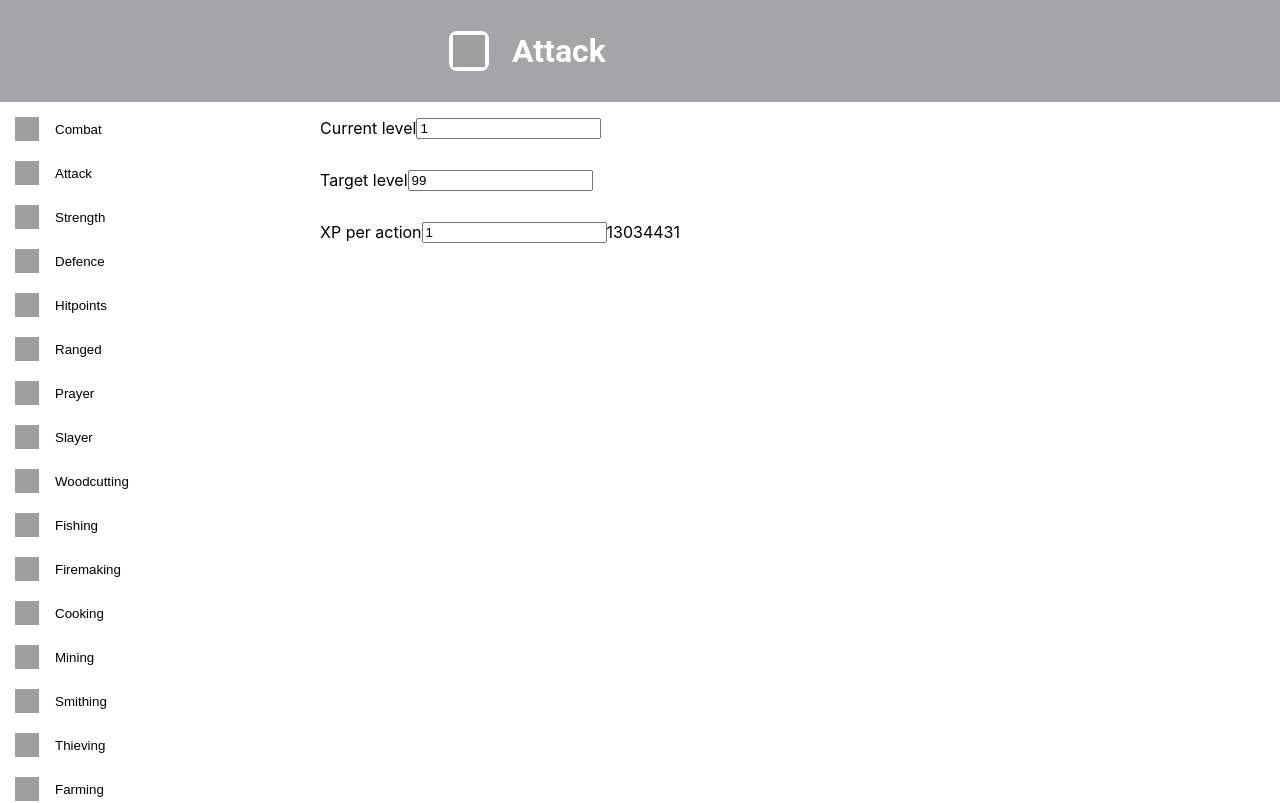
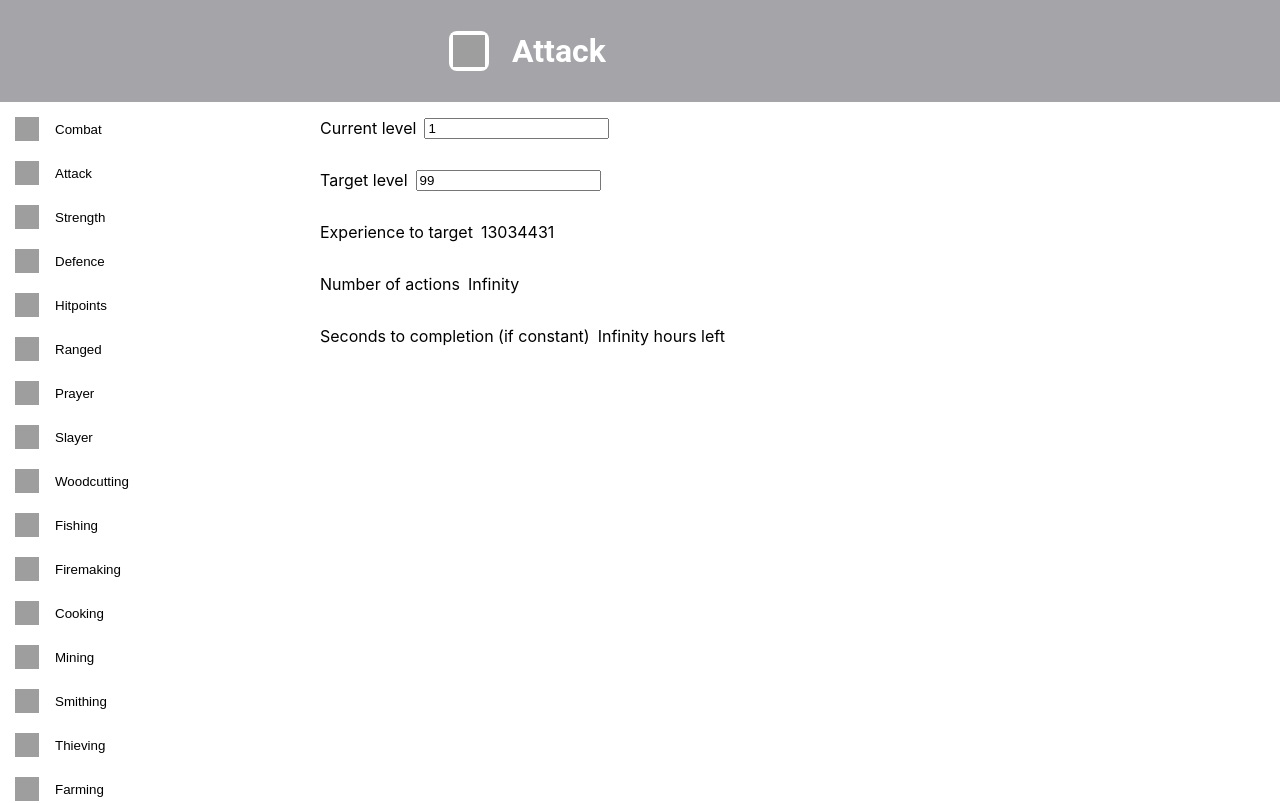
Before and after one commit to Paalar/melvor-calculator, a React (Create React App) app: page / in a window 1280 px wide. Shown: the top 803 px of the page. Built offline with nearby package versions, Linux system fonts and the light colour scheme; grey boxes are pictures that could not be loaded.

Commit message:
Add some calculations for exp, actions and time

```diff
--- a/src/App.tsx
+++ b/src/App.tsx
@@ -1,11 +1,11 @@
 import React, { useState } from "react";
-import Page from "./Page";
-import "./App.css";
-import Calculator from "components/Calculator";
 import styled from "styled-components";
+import ExperienceCalculator from "components/Calculator/ExperienceCalculator";
 import Menu from "components/Menu";
 import { SkillNamesEnum, SkillNamesType } from "common/skillNames";
 import Woodcutting from "pages/Woodcutting";
+import Page from "./Page";
+import "./App.css";
 
 const PageDivider = styled.div`
   display: grid;
@@ -18,11 +18,11 @@
 const pageSelector = (pageName: SkillNamesType) => {
   switch (pageName) {
     case SkillNamesEnum[SkillNamesEnum.Attack]:
-      return Calculator
+      return ExperienceCalculator
     case SkillNamesEnum[SkillNamesEnum.Woodcutting]:
       return Woodcutting
     default:
-      return Calculator
+      return ExperienceCalculator
   }
 }
 
@@ -33,7 +33,7 @@
   return (
     <PageDivider className="App">
       <Page pageName={currentPageName}>
-        <CurrentComponent />
+        <CurrentComponent xpa={0} xps={0} />
       </Page>
       <Menu setPage={setCurrentPageName} />
     </PageDivider>
--- a/src/common/Row.ts
+++ b/src/common/Row.ts
@@ -4,8 +4,8 @@
     display: flex;
     flex-direction:row;
     align-items: center;
-    &:first-child {
-        margin-right: 1rem;
+    & > :first-child {
+        margin-right: 0.5rem;
     }
 `;
 
--- a/src/components/Calculator.tsx
+++ /dev/null
@@ -1,41 +0,0 @@
-import { calculateNumberOfActions, experienceDifference } from "data/experienceTable";
-import React, { FC, useEffect, useState } from "react";
-import NumberInputField from "components/NumberInputField";
-import Row from "common/Row";
-
-const Calculator: FC = () => {
-  const [currentLvl, setCurrentLvl] = useState<string>("1");
-  const [targetLvl, setTargetLvl] = useState<string>("99")
-  const [expPerAction, setExpPerAction] = useState<string>("1");
-  const onChangeCurrentLvl = (value: string) => setCurrentLvl(value);
-  const onChangeTargetLvl = (value: string) => setTargetLvl(value);
-  const onChangeExpPerAction = (value: string) => setExpPerAction(value);
-
-  const actionsToTarget = calculateNumberOfActions(experienceDifference(Number(currentLvl) - 1, Number(targetLvl) - 1), Number(expPerAction));
-
-  useEffect(() => {
-    const numberCurrent = Number(currentLvl);
-    const numberTarget = Number(targetLvl);
-    if (numberCurrent >= numberTarget) {
-      setCurrentLvl((numberCurrent - 1).toString())
-    }
-  }, [currentLvl, targetLvl])
-  return (
-    <>
-      <Row>
-        <p>Current level</p>
-        <NumberInputField value={currentLvl} onValueChange={onChangeCurrentLvl} max={99} min={1} />
-      </Row>
-      <Row>
-        <p>Target level</p>
-        <NumberInputField value={targetLvl} onValueChange={onChangeTargetLvl} max={99} min={1} />
-      </Row>
-      <Row>
-        <p>XP per action</p>
-        <NumberInputField value={expPerAction} onValueChange={onChangeExpPerAction} min={1} />
-        {currentLvl.length && targetLvl.length && expPerAction.length  ? actionsToTarget : null}
-      </Row>
-    </>)
-};
-
-export default Calculator;
--- a/src/components/QualityPicker.tsx
+++ b/src/components/QualityPicker.tsx
@@ -1,3 +1,4 @@
+import React from "react";
 import ReactDropdown from "react-dropdown";
 
 export enum QualitiesEnum {
--- a/src/data/experienceTable.ts
+++ b/src/data/experienceTable.ts
@@ -7,5 +7,6 @@
 export const expTableAsLvls = () => experienceTable.map((row, index) => (index + 1).toString())
 export const experienceDifference = (currentLvl: number, targetLvl: number) => experienceTable[targetLvl] - experienceTable[currentLvl]
 export const calculateNumberOfActions = (difference: number, expPerAction: number) => Math.ceil(difference/expPerAction)
+export const calculateSecondsToTargetLvl = (expDifference: number, expPerSecond: number) => Math.ceil(expDifference/expPerSecond)
 
 export default experienceTable
--- a/src/pages/Woodcutting.tsx
+++ b/src/pages/Woodcutting.tsx
@@ -1,8 +1,8 @@
-import Calculator from "components/Calculator"
+import React, { useState } from "react";
+import styled from "styled-components";
+import ReactDropdown from "react-dropdown";
+import ExperienceCalculator from "components/Calculator/ExperienceCalculator"
 import QualityPicker from "components/QualityPicker";
-import { useState } from "react";
-import ReactDropdown from "react-dropdown";
-import styled from "styled-components";
 import Row from "common/Row";
 
 const Card = styled.article`
@@ -54,7 +54,7 @@
             </Card>
             <CalculatorCard>
                 <h2>Calculator</h2>
-                <Calculator />
+                <ExperienceCalculator xpa={treeTypes.Magic} xps={21} />
             </CalculatorCard>
         </WoodcuttingPage>
     );
```
